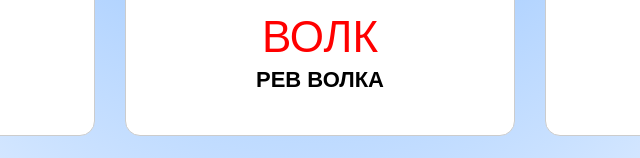
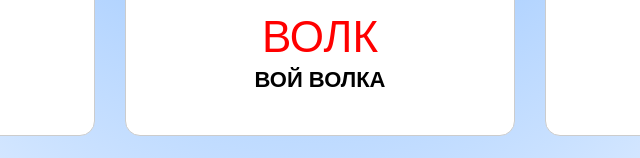
Before and after one commit to SCANDAL-PRM/animals-game-js, a plain HTML site: page index.html in a window 1280 px wide. Shown: the part 2032-2190 px from the top of the page, 320-960 px from the left. Drawn offline with Linux system fonts and the light colour scheme.

Commit message:
Update index.html

```diff
--- a/index.html
+++ b/index.html
@@ -64,7 +64,7 @@
       <div class="card" data-sound="volf">
         <img src="./img/volf.png" alt="" />
         <h3>ВОЛК</h3>
-        <p>РЕВ ВОЛКА</p>
+        <p>ВОЙ ВОЛКА</p>
       </div>
       <div class="card" data-sound="koza">
         <img src="./img/koza.jpg" alt="" />
```
